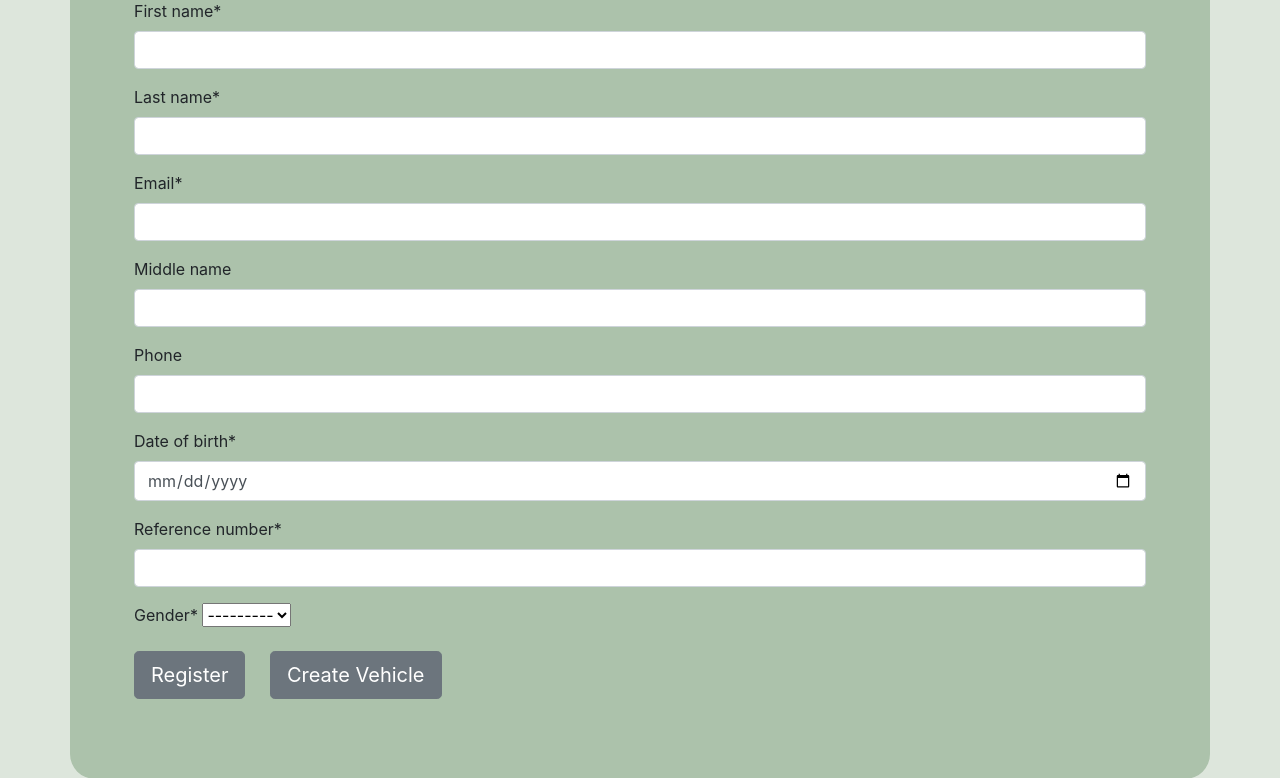
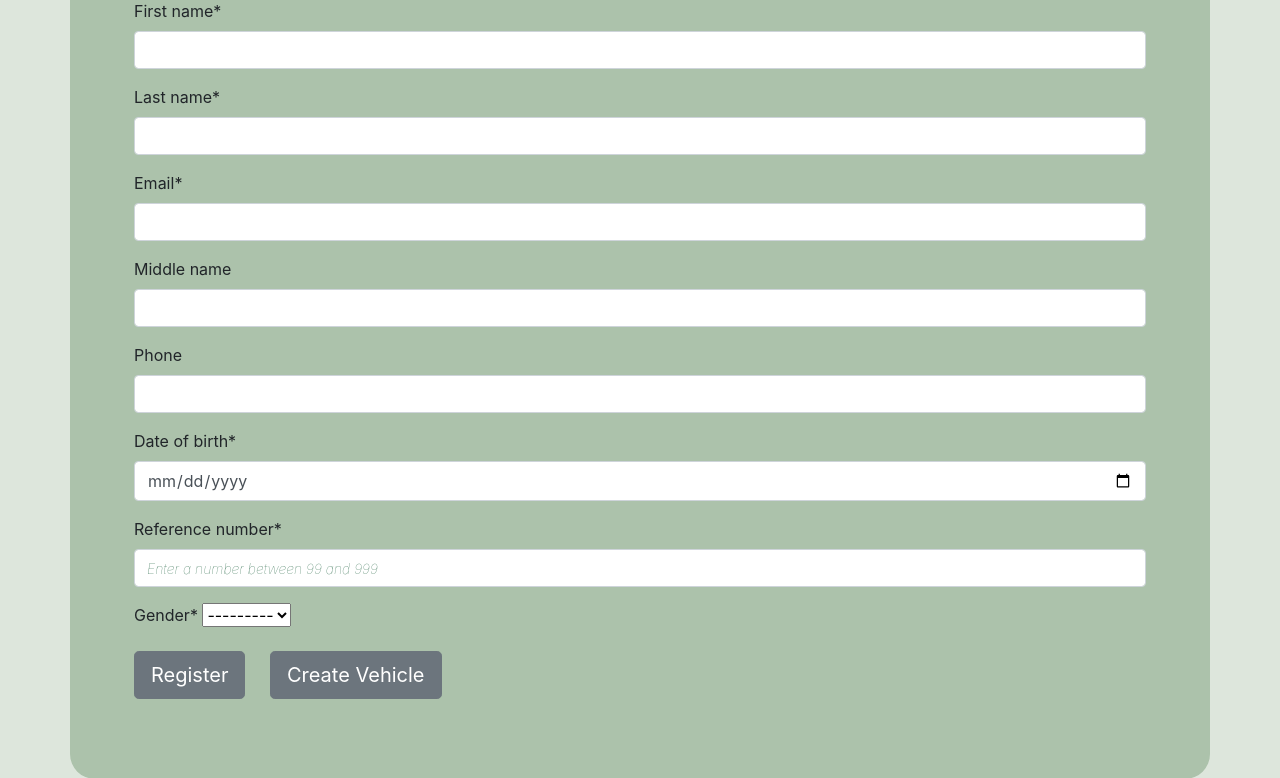
Before and after one commit to fabrice-tuyizere/DjangoValidationapp, a Django app: page / in a window 1280 px wide. Shown: the part 159-937 px from the top of the page. Run offline with Django 4.2, Linux system fonts and the light colour scheme; some libraries are stand-ins or nearby versions.

Commit message:
adding some other change

```diff
--- a/app1/forms.py
+++ b/app1/forms.py
@@ -22,18 +22,17 @@ class PersonForm(forms.ModelForm):
         fields = '__all__'
         widgets = {
             'date_of_birth': forms.DateInput(attrs={'type': 'date'}),
+            'reference_number': forms.NumberInput(attrs={'class': 'form-control', 'placeholder': 'Enter a number between 99 and 999'}),
+            'email': forms.EmailInput(attrs={'class': 'form-control', 'placeholder': 'Enter your UR email (Hint: username@ur.ac.rw)'}),
+            'phone': PhoneNumberPrefixWidget(attrs={'class': 'form-control'}),
         }
 
     email = forms.EmailField(validators=[validate_ur_ac_rw_email])
     phone = PhoneNumberField(widget=PhoneNumberPrefixWidget(attrs={'class': 'form-control'}))
-    # phone = PhoneNumberField(
-    # widget=PhoneNumberPrefixWidget(attrs={'class': 'form-control'}),
-    # default_region='RW',  # Set your default country code here
-    # validators=[],
-    # error_messages={
-    #     'invalid': 'Please enter a valid phone number with the country code.'
-    # }
-# )
+    reference_number = forms.IntegerField(
+    widget=forms.NumberInput(attrs={'class': 'form-control', 'placeholder': 'Enter a number between 99 and 999'}),
+)
+
 
 
     def clean_reference_number(self):
@@ -67,7 +66,9 @@ class VehicleForm(forms.ModelForm):
     plate_number = forms.CharField(
         max_length=20,
         validators=[validate_plate_number],
-        widget=forms.TextInput(attrs={'class': 'form-control'})
+        # widget=forms.TextInput(attrs={'class': 'form-control'})
+        widget=forms.TextInput(attrs={'class': 'form-control', 'placeholder': 'Format RA###X, RNP###X, RDF###X, GR###X, or IT###X (e.g., RA123C)'}),
+
     )
     class Meta:
         model = Vehicle
--- a/app1/templates/files/Login.html
+++ b/app1/templates/files/Login.html
@@ -6,6 +6,21 @@
 			rel="stylesheet"
 			href="https://maxcdn.bootstrapcdn.com/bootstrap/4.0.0/css/bootstrap.min.css"
 		/>
+		  <style>
+        /* Your regular input style */
+        .form-control {
+            /* Your regular styles go here */
+        }
+
+
+        .form-control::placeholder {
+             color: #427a5d;
+  			font-weight: 70;
+			font-size: 14px;
+			fonr-style: FreeMono, monospace;
+            font-style: italic; /* You can also use other styles like italic */
+        }
+    </style>
 	</head>
 	<body style="background-color: #dde6dc">
 		<div
```
Also changed, not shown: app1/templates/files/Vehicle.html (+15 -0 lines), 2 other files.
